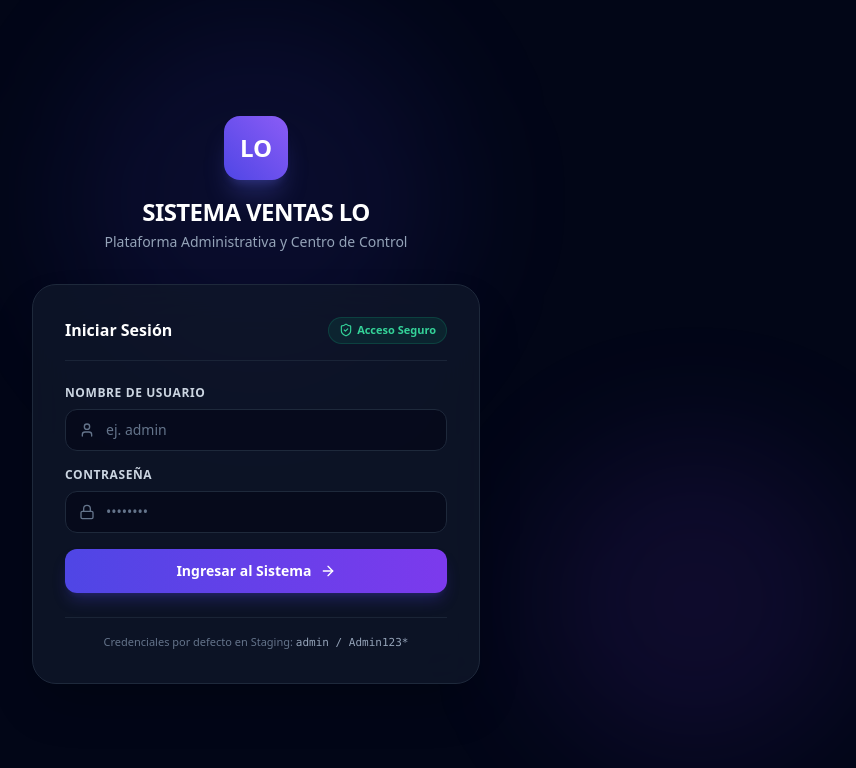
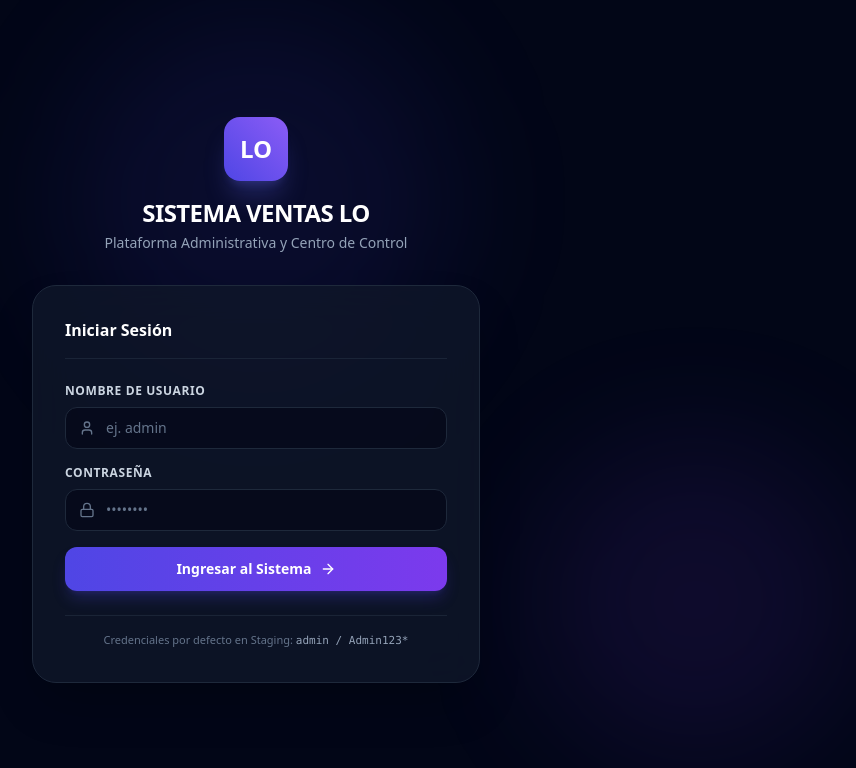
Before and after one commit to pruebasdavis165-maker/SISTEMA_VENTAS_LO, a React (Vite) app in the folder frontend/: page /login in a window 1280 px wide. Shown: the top 768 px of the page, without its empty margins (384-1240 px from the left). Built offline with nearby package versions, Linux system fonts and the light colour scheme; no server answers.

Commit message:
chore: elimina badge acceso seguro del formulario de login (#56)

```diff
--- a/frontend/src/pages/LoginPage.tsx
+++ b/frontend/src/pages/LoginPage.tsx
@@ -1,6 +1,6 @@
 import React, { useState } from 'react';
 import { useNavigate, useLocation } from 'react-router-dom';
-import { Lock, User, AlertCircle, ArrowRight, ShieldCheck, Loader2 } from 'lucide-react';
+import { Lock, User, AlertCircle, ArrowRight, Loader2 } from 'lucide-react';
 import { api } from '../services/api';
 import { useAuthStore } from '../store/useAuthStore';
 
@@ -68,12 +68,8 @@ export const LoginPage: React.FC = () => {
 
         {/* Form Container */}
         <div className="rounded-3xl bg-slate-900/80 backdrop-blur-xl border border-slate-800 p-8 shadow-2xl">
-          <div className="flex items-center justify-between mb-6 pb-4 border-b border-slate-800/80">
+          <div className="mb-6 pb-4 border-b border-slate-800/80">
             <h2 className="text-base font-bold text-white">Iniciar Sesión</h2>
-            <span className="flex items-center gap-1 text-[11px] font-semibold text-emerald-400 bg-emerald-500/10 px-2.5 py-1 rounded-full border border-emerald-500/20">
-              <ShieldCheck className="w-3.5 h-3.5" />
-              Acceso Seguro
-            </span>
           </div>
 
           {error && (
```
